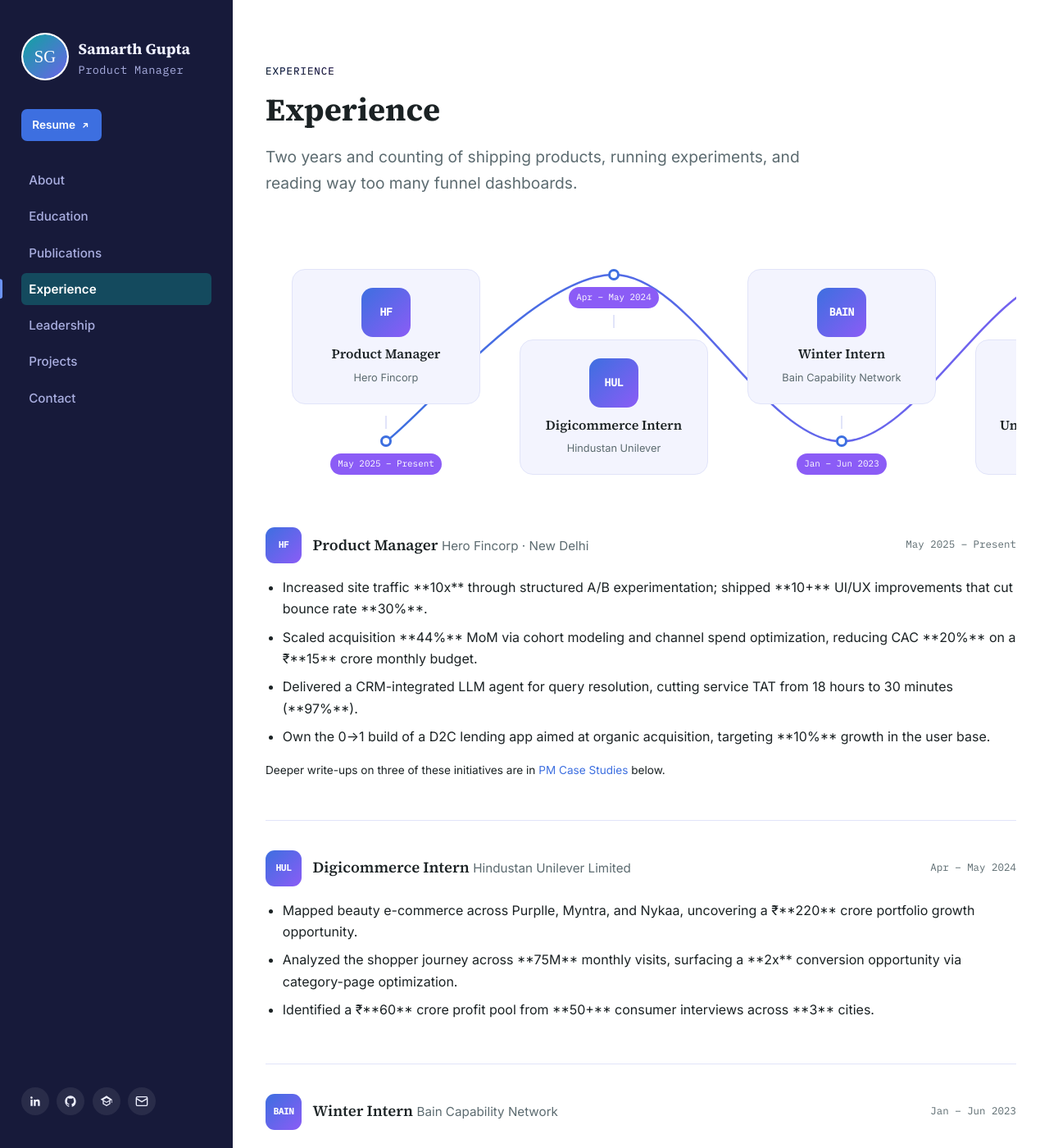
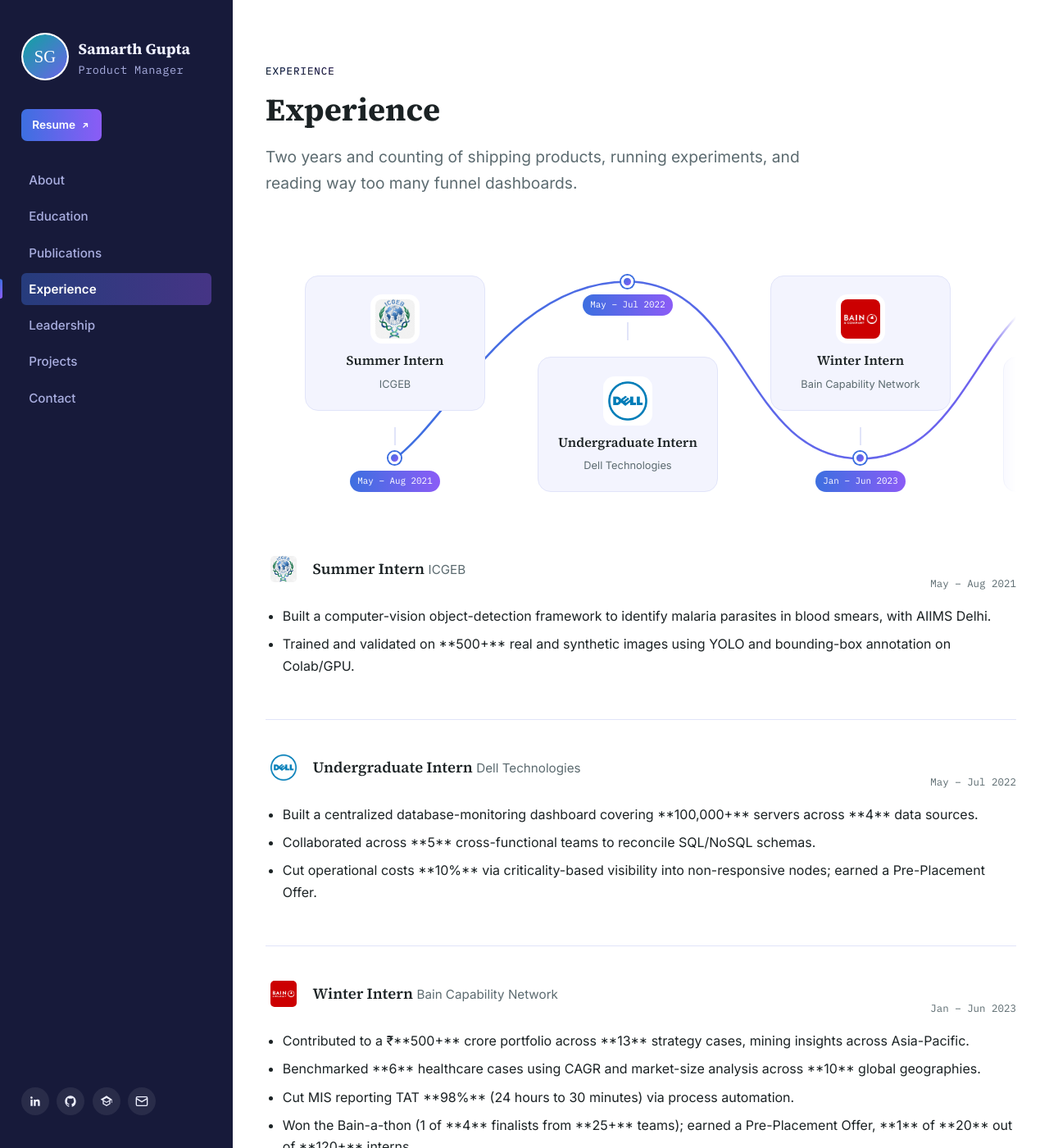
Before and after one commit to sgupta2501/sgupta2501.github.io, a Jekyll site: the page built from experience.md, in a window 1280 px wide and 1400 px high. Shown: the whole window at 82% size. Built offline with Jekyll 4.4.1, drawn with Linux system fonts in a browser that asks for light colours; some of the changed text lies outside the part shown.

```diff
--- a/_includes/sidebar.html
+++ b/_includes/sidebar.html
@@ -15,7 +15,7 @@
   </div>
 
   <div class="sidebar-icons">
-    <a class="resume-btn" href="{{ '/assets/cv/Samarth_Gupta_Resume.pdf' | relative_url }}" target="_blank" rel="noopener">
+    <a class="resume-btn" href="{{ '/assets/cv/FMS_Samarth_Gupta_Resume.pdf' | relative_url }}" target="_blank" rel="noopener">
       Resume
       <svg width="12" height="12" viewBox="0 0 24 24" fill="none" stroke="currentColor" stroke-width="2.5"><path d="M7 17L17 7M17 7H8M17 7V16"/></svg>
     </a>
--- a/assets/css/style.css
+++ b/assets/css/style.css
@@ -122,16 +122,16 @@ h1, h2, h3, h4 {
   display: inline-flex;
   align-items: center;
   gap: 0.4rem;
-  background: var(--accent);
+  background: linear-gradient(90deg, var(--accent), var(--accent-2));
   color: #fff;
   font-size: 0.85rem;
   font-weight: 600;
   padding: 0.5rem 0.85rem;
   border-radius: 7px;
-  transition: background 0.15s ease;
+  transition: filter 0.15s ease;
   white-space: nowrap;
 }
-.resume-btn:hover { background: var(--accent-light); color: #171A3A; }
+.resume-btn:hover { filter: brightness(1.12); }
 
 /* Social icons: pinned to the bottom of the sidebar as round tappable targets */
 .social-links {
@@ -153,7 +153,7 @@ h1, h2, h3, h4 {
   background: rgba(255,255,255,0.08);
   transition: background 0.15s ease, color 0.15s ease;
 }
-.social-links a:hover { color: #171A3A; background: var(--accent-light); }
+.social-links a:hover { color: #fff; background: linear-gradient(135deg, var(--accent), var(--accent-2)); }
 .social-links svg { width: 16px; height: 16px; }
 
 .sidebar-nav {
@@ -173,7 +173,7 @@ h1, h2, h3, h4 {
 .sidebar-nav a:hover { color: #fff; background: rgba(255,255,255,0.06); }
 .sidebar-nav a.active {
   color: #fff;
-  background: rgba(15, 163, 160, 0.35);
+  background: linear-gradient(90deg, rgba(61,111,224,0.4), rgba(139,92,246,0.4));
   font-weight: 600;
 }
 .sidebar-nav a.active::before {
@@ -184,7 +184,7 @@ h1, h2, h3, h4 {
   transform: translateY(-50%);
   width: 3px;
   height: 60%;
-  background: var(--accent-light);
+  background: linear-gradient(180deg, var(--accent), var(--accent-2));
   border-radius: 0 3px 3px 0;
 }
 
@@ -241,7 +241,12 @@ h1, h2, h3, h4 {
   text-transform: uppercase;
 }
 .hero-name .fg { color: var(--ink); }
-.hero-name .lg { color: var(--accent); }
+.hero-name .lg {
+  background: linear-gradient(90deg, var(--accent), var(--accent-2));
+  -webkit-background-clip: text;
+  background-clip: text;
+  color: transparent;
+}
 
 .hero-role {
   font-family: var(--font-mono);
@@ -262,10 +267,20 @@ h1, h2, h3, h4 {
 }
 
 .content-inner h2 {
+  position: relative;
   font-size: 1.5rem;
-  margin: 3rem 0 1.25rem;
-  padding-bottom: 0.6rem;
-  border-bottom: 1px solid var(--border);
+  margin: 3rem 0 1.5rem;
+  padding-bottom: 0.85rem;
+}
+.content-inner h2::after {
+  content: "";
+  position: absolute;
+  left: 0;
+  bottom: 0;
+  width: 64px;
+  height: 3px;
+  border-radius: 3px;
+  background: linear-gradient(90deg, var(--accent), var(--accent-2));
 }
 .content-inner h2:first-of-type { margin-top: 2rem; }
 .content-inner h3 { font-size: 1.1rem; margin: 1.75rem 0 0.25rem; }
@@ -389,6 +404,8 @@ h1, h2, h3, h4 {
   overflow-y: visible;
   scrollbar-width: thin;
   scrollbar-color: var(--border) transparent;
+  -webkit-mask-image: linear-gradient(to right, transparent 0, black 32px, black calc(100% - 32px), transparent 100%);
+  mask-image: linear-gradient(to right, transparent 0, black 32px, black calc(100% - 32px), transparent 100%);
 }
 
 /* Inner track sizes itself to fit all items (width: max-content) so the
@@ -398,8 +415,8 @@ h1, h2, h3, h4 {
   position: relative;
   display: flex;
   align-items: center;
-  gap: 3rem;
-  padding: 3rem 2rem;
+  gap: 4rem;
+  padding: 3.5rem 3rem;
   width: max-content;
   min-width: 100%;
 }
@@ -412,6 +429,7 @@ h1, h2, h3, h4 {
   height: 100%;
   pointer-events: none;
   overflow: visible;
+  z-index: 0;
 }
 .timeline-svg path {
   fill: none;
@@ -422,11 +440,12 @@ h1, h2, h3, h4 {
 
 .timeline-item {
   position: relative;
+  z-index: 1;
   display: flex;
   flex-direction: column;
   align-items: center;
-  flex: 0 0 230px;
-  width: 230px;
+  flex: 0 0 220px;
+  width: 220px;
 }
 
 /* Card above the line, dot/pill sit below it (line dips down here) */
@@ -440,24 +459,25 @@ h1, h2, h3, h4 {
   align-items: center;
   gap: 0.5rem;
 }
-.timeline-item.is-up .timeline-node { margin-top: 0.9rem; }
-.timeline-item.is-down .timeline-node { margin-bottom: 0.9rem; }
+.timeline-item.is-up .timeline-node { margin-top: 1.3rem; }
+.timeline-item.is-down .timeline-node { margin-bottom: 1.3rem; }
 
 /* thin stem connecting the card to its dot */
 .timeline-item.is-up .timeline-node::before,
 .timeline-item.is-down .timeline-node::after {
   content: "";
   width: 2px;
-  height: 16px;
+  height: 22px;
   background: var(--border);
 }
 
 .timeline-dot {
-  width: 14px;
-  height: 14px;
+  width: 15px;
+  height: 15px;
   border-radius: 50%;
-  background: var(--bg);
-  border: 3px solid var(--accent);
+  background: linear-gradient(135deg, var(--accent), var(--accent-2));
+  border: 3px solid var(--bg);
+  box-shadow: 0 0 0 2px var(--accent);
   z-index: 1;
   flex-shrink: 0;
 }
@@ -466,7 +486,7 @@ h1, h2, h3, h4 {
   font-family: var(--font-mono);
   font-size: 0.68rem;
   color: #fff;
-  background: var(--accent-2);
+  background: linear-gradient(90deg, var(--accent), var(--accent-2));
   padding: 0.25rem 0.6rem;
   border-radius: 20px;
   white-space: nowrap;
@@ -565,7 +585,7 @@ h1, h2, h3, h4 {
   border-radius: 20px;
   transition: background 0.15s ease, color 0.15s ease;
 }
-.paper-link:hover { background: var(--accent); color: #fff; }
+.paper-link:hover { background: linear-gradient(90deg, var(--accent), var(--accent-2)); color: #fff; border-color: transparent; }
 .paper-link svg { width: 13px; height: 13px; flex-shrink: 0; }
 
 /* ============================================
@@ -608,7 +628,7 @@ h1, h2, h3, h4 {
 
 .contact-cards {
   display: grid;
-  grid-template-columns: 1fr 1fr;
+  grid-template-columns: repeat(auto-fit, minmax(150px, 1fr));
   gap: 0.9rem;
   align-content: start;
 }
@@ -705,7 +725,7 @@ h1, h2, h3, h4 {
 
   /* Timeline collapses to a simple stacked list: date pill, then card,
      repeated in order. No wave line or dots on small screens. */
-  .timeline-wrap { overflow-x: visible; }
+  .timeline-wrap { overflow-x: visible; -webkit-mask-image: none; mask-image: none; }
   .timeline-track {
     flex-direction: column;
     align-items: stretch;
--- a/assets/js/timeline.js
+++ b/assets/js/timeline.js
@@ -24,10 +24,10 @@
       var p2 = points[i + 1];
       var p3 = points[i + 2 < points.length ? i + 2 : i + 1];
 
-      var c1x = p1.x + (p2.x - p0.x) / 6;
-      var c1y = p1.y + (p2.y - p0.y) / 6;
-      var c2x = p2.x - (p3.x - p1.x) / 6;
-      var c2y = p2.y - (p3.y - p1.y) / 6;
+      var c1x = p1.x + (p2.x - p0.x) / 4;
+      var c1y = p1.y + (p2.y - p0.y) / 4;
+      var c2x = p2.x - (p3.x - p1.x) / 4;
+      var c2y = p2.y - (p3.y - p1.y) / 4;
 
       d += ' C ' + c1x + ' ' + c1y + ', ' + c2x + ' ' + c2y + ', ' + p2.x + ' ' + p2.y;
     }
--- a/experience.md
+++ b/experience.md
@@ -23,21 +23,43 @@ description: Product management experience at Hero Fincorp, plus internships at
 
   <div class="timeline-item is-up">
     <div class="timeline-card">
-      <span class="org-badge">HF</span>
-      <!-- Logo path: /assets/img/logos/hero-fincorp.png -->
-      <span class="entry-title">Product Manager</span>
-      <span class="entry-org">Hero Fincorp</span>
+      <img src="{{ '/assets/img/logos/icgeb.png' | relative_url }}" class="org-badge badge-img" alt="ICGEB logo">
+      <span class="entry-title">Summer Intern</span>
+      <span class="entry-org">ICGEB</span>
     </div>
     <div class="timeline-node">
       <span class="timeline-dot"></span>
-      <span class="timeline-pill">May 2025 &ndash; Present</span>
+      <span class="timeline-pill">May &ndash; Aug 2021</span>
     </div>
   </div>
 
   <div class="timeline-item is-down">
     <div class="timeline-card">
-      <span class="org-badge">HUL</span>
-      <!-- Logo path: /assets/img/logos/hul.png -->
+      <img src="{{ '/assets/img/logos/dell.png' | relative_url }}" class="org-badge badge-img" alt="Dell Technologies logo">
+      <span class="entry-title">Undergraduate Intern</span>
+      <span class="entry-org">Dell Technologies</span>
+    </div>
+    <div class="timeline-node">
+      <span class="timeline-dot"></span>
+      <span class="timeline-pill">May &ndash; Jul 2022</span>
+    </div>
+  </div>
+
+  <div class="timeline-item is-up">
+    <div class="timeline-card">
+      <img src="{{ '/assets/img/logos/bain.png' | relative_url }}" class="org-badge badge-img" alt="Bain Capability Network logo">
+      <span class="entry-title">Winter Intern</span>
+      <span class="entry-org">Bain Capability Network</span>
+    </div>
+    <div class="timeline-node">
+      <span class="timeline-dot"></span>
+      <span class="timeline-pill">Jan &ndash; Jun 2023</span>
+    </div>
+  </div>
+
+  <div class="timeline-item is-down">
+    <div class="timeline-card">
+      <img src="{{ '/assets/img/logos/hul.png' | relative_url }}" class="org-badge badge-img" alt="Hindustan Unilever logo">
       <span class="entry-title">Digicommerce Intern</span>
       <span class="entry-org">Hindustan Unilever</span>
     </div>
@@ -49,40 +71,13 @@ description: Product management experience at Hero Fincorp, plus internships at
 
   <div class="timeline-item is-up">
     <div class="timeline-card">
-      <span class="org-badge">BAIN</span>
-      <!-- Logo path: /assets/img/logos/bain.png -->
-      <span class="entry-title">Winter Intern</span>
-      <span class="entry-org">Bain Capability Network</span>
+      <img src="{{ '/assets/img/logos/hero-fincorp.png' | relative_url }}" class="org-badge badge-img" alt="Hero Fincorp logo">
+      <span class="entry-title">Product Manager</span>
+      <span class="entry-org">Hero Fincorp</span>
     </div>
     <div class="timeline-node">
       <span class="timeline-dot"></span>
-      <span class="timeline-pill">Jan &ndash; Jun 2023</span>
-    </div>
-  </div>
-
-  <div class="timeline-item is-down">
-    <div class="timeline-card">
-      <span class="org-badge">DELL</span>
-      <!-- Logo path: /assets/img/logos/dell.png -->
-      <span class="entry-title">Undergraduate Intern</span>
-      <span class="entry-org">Dell Technologies</span>
-    </div>
-    <div class="timeline-node">
-      <span class="timeline-dot"></span>
-      <span class="timeline-pill">May &ndash; Jul 2022</span>
-    </div>
-  </div>
-
-  <div class="timeline-item is-up">
-    <div class="timeline-card">
-      <span class="org-badge">ICGEB</span>
-      <!-- Logo path: /assets/img/logos/icgeb.png -->
-      <span class="entry-title">Summer Intern</span>
-      <span class="entry-org">ICGEB</span>
-    </div>
-    <div class="timeline-node">
-      <span class="timeline-dot"></span>
-      <span class="timeline-pill">May &ndash; Aug 2021</span>
+      <span class="timeline-pill">May 2025 &ndash; Present</span>
     </div>
   </div>
  </div>
@@ -93,48 +88,42 @@ description: Product management experience at Hero Fincorp, plus internships at
   <div class="entry">
     <div class="entry-header">
       <div class="entry-header-with-badge">
-        <span class="org-badge">HF</span>
-        <!-- Logo path: /assets/img/logos/hero-fincorp.png -->
+        <img src="{{ '/assets/img/logos/icgeb.png' | relative_url }}" class="org-badge badge-img" alt="ICGEB logo">
         <div>
-          <span class="entry-title">Product Manager</span>
-          <span class="entry-org">Hero Fincorp &middot; New Delhi</span>
+          <span class="entry-title">Summer Intern</span>
+          <span class="entry-org">ICGEB</span>
         </div>
       </div>
-      <span class="entry-date">May 2025 &ndash; Present</span>
+      <span class="entry-date">May &ndash; Aug 2021</span>
     </div>
     <ul>
-      <li>Increased site traffic **10x** through structured A/B experimentation; shipped **10+** UI/UX improvements that cut bounce rate **30%**.</li>
-      <li>Scaled acquisition **44%** MoM via cohort modeling and channel spend optimization, reducing CAC **20%** on a &#8377;**15** crore monthly budget.</li>
-      <li>Delivered a CRM-integrated LLM agent for query resolution, cutting service TAT from 18 hours to 30 minutes (**97%**).</li>
-      <li>Own the 0&rarr;1 build of a D2C lending app aimed at organic acquisition, targeting **10%** growth in the user base.</li>
-    </ul>
-    <p class="detail-note">Deeper write-ups on three of these initiatives are in <a href="#pm-case-studies">PM Case Studies</a> below.</p>
-  </div>
-
-  <div class="entry">
-    <div class="entry-header">
-      <div class="entry-header-with-badge">
-        <span class="org-badge">HUL</span>
-        <!-- Logo path: /assets/img/logos/hul.png -->
-        <div>
-          <span class="entry-title">Digicommerce Intern</span>
-          <span class="entry-org">Hindustan Unilever Limited</span>
-        </div>
-      </div>
-      <span class="entry-date">Apr &ndash; May 2024</span>
-    </div>
-    <ul>
-      <li>Mapped beauty e-commerce across Purplle, Myntra, and Nykaa, uncovering a &#8377;**220** crore portfolio growth opportunity.</li>
-      <li>Analyzed the shopper journey across **75M** monthly visits, surfacing a **2x** conversion opportunity via category-page optimization.</li>
-      <li>Identified a &#8377;**60** crore profit pool from **50+** consumer interviews across **3** cities.</li>
+      <li>Built a computer-vision object-detection framework to identify malaria parasites in blood smears, with AIIMS Delhi.</li>
+      <li>Trained and validated on **500+** real and synthetic images using YOLO and bounding-box annotation on Colab/GPU.</li>
     </ul>
   </div>
 
   <div class="entry">
     <div class="entry-header">
       <div class="entry-header-with-badge">
-        <span class="org-badge">BAIN</span>
-        <!-- Logo path: /assets/img/logos/bain.png -->
+        <img src="{{ '/assets/img/logos/dell.png' | relative_url }}" class="org-badge badge-img" alt="Dell Technologies logo">
+        <div>
+          <span class="entry-title">Undergraduate Intern</span>
+          <span class="entry-org">Dell Technologies</span>
+        </div>
+      </div>
+      <span class="entry-date">May &ndash; Jul 2022</span>
+    </div>
+    <ul>
+      <li>Built a centralized database-monitoring dashboard covering **100,000+** servers across **4** data sources.</li>
+      <li>Collaborated across **5** cross-functional teams to reconcile SQL/NoSQL schemas.</li>
+      <li>Cut operational costs **10%** via criticality-based visibility into non-responsive nodes; earned a Pre-Placement Offer.</li>
+    </ul>
+  </div>
+
+  <div class="entry">
+    <div class="entry-header">
+      <div class="entry-header-with-badge">
+        <img src="{{ '/assets/img/logos/bain.png' | relative_url }}" class="org-badge badge-img" alt="Bain Capability Network logo">
         <div>
           <span class="entry-title">Winter Intern</span>
           <span class="entry-org">Bain Capability Network</span>
@@ -153,38 +142,39 @@ description: Product management experience at Hero Fincorp, plus internships at
   <div class="entry">
     <div class="entry-header">
       <div class="entry-header-with-badge">
-        <span class="org-badge">DELL</span>
-        <!-- Logo path: /assets/img/logos/dell.png -->
+        <img src="{{ '/assets/img/logos/hul.png' | relative_url }}" class="org-badge badge-img" alt="Hindustan Unilever logo">
         <div>
-          <span class="entry-title">Undergraduate Intern</span>
-          <span class="entry-org">Dell Technologies</span>
+          <span class="entry-title">Digicommerce Intern</span>
+          <span class="entry-org">Hindustan Unilever Limited</span>
         </div>
       </div>
-      <span class="entry-date">May &ndash; Jul 2022</span>
+      <span class="entry-date">Apr &ndash; May 2024</span>
     </div>
     <ul>
-      <li>Built a centralized database-monitoring dashboard covering **100,000+** servers across **4** data sources.</li>
-      <li>Collaborated across **5** cross-functional teams to reconcile SQL/NoSQL schemas.</li>
-      <li>Cut operational costs **10%** via criticality-based visibility into non-responsive nodes; earned a Pre-Placement Offer.</li>
+      <li>Mapped beauty e-commerce across Purplle, Myntra, and Nykaa, uncovering a &#8377;**220** crore portfolio growth opportunity.</li>
+      <li>Analyzed the shopper journey across **75M** monthly visits, surfacing a **2x** conversion opportunity via category-page optimization.</li>
+      <li>Identified a &#8377;**60** crore profit pool from **50+** consumer interviews across **3** cities.</li>
     </ul>
   </div>
 
   <div class="entry">
     <div class="entry-header">
       <div class="entry-header-with-badge">
-        <span class="org-badge">ICGEB</span>
-        <!-- Logo path: /assets/img/logos/icgeb.png -->
+        <img src="{{ '/assets/img/logos/hero-fincorp.png' | relative_url }}" class="org-badge badge-img" alt="Hero Fincorp logo">
         <div>
-          <span class="entry-title">Summer Intern</span>
-          <span class="entry-org">ICGEB</span>
+          <span class="entry-title">Product Manager</span>
+          <span class="entry-org">Hero Fincorp &middot; New Delhi</span>
         </div>
       </div>
-      <span class="entry-date">May &ndash; Aug 2021</span>
+      <span class="entry-date">May 2025 &ndash; Present</span>
     </div>
     <ul>
-      <li>Built a computer-vision object-detection framework to identify malaria parasites in blood smears, with AIIMS Delhi.</li>
-      <li>Trained and validated on **500+** real and synthetic images using YOLO and bounding-box annotation on Colab/GPU.</li>
+      <li>Increased site traffic **10x** through structured A/B experimentation; shipped **10+** UI/UX improvements that cut bounce rate **30%**.</li>
+      <li>Scaled acquisition **44%** MoM via cohort modeling and channel spend optimization, reducing CAC **20%** on a &#8377;**15** crore monthly budget.</li>
+      <li>Delivered a CRM-integrated LLM agent for query resolution, cutting service TAT from 18 hours to 30 minutes (**97%**).</li>
+      <li>Own the 0&rarr;1 build of a D2C lending app aimed at organic acquisition, targeting **10%** growth in the user base.</li>
     </ul>
+    <p class="detail-note">Deeper write-ups on three of these initiatives are in <a href="#pm-case-studies">PM Case Studies</a> below.</p>
   </div>
 
 </div>
```
Also changed, not shown: contact.md (+9 -14 lines), education.md (+23 -31 lines), leadership.md (+7 -14 lines), README.md.
